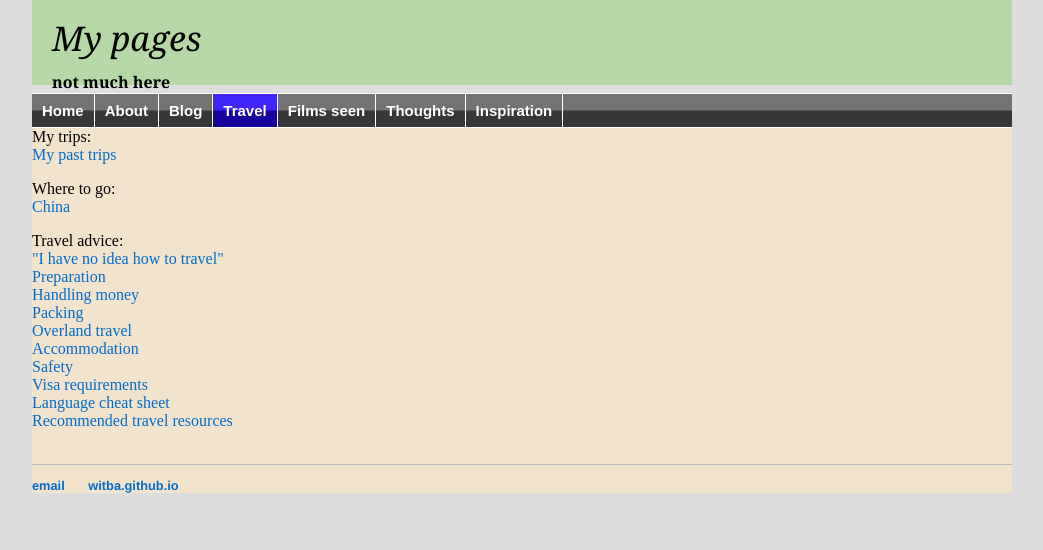
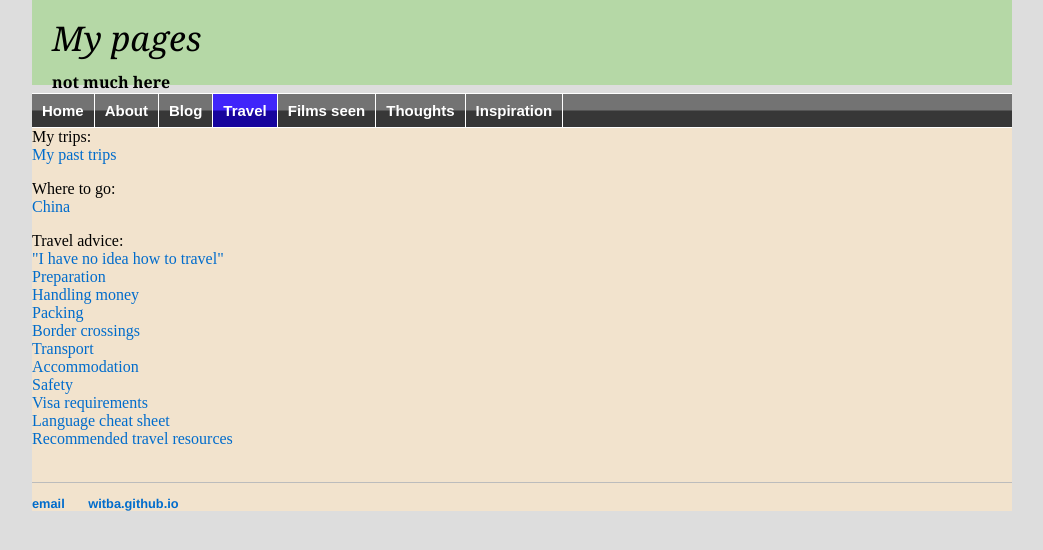
Before and after one commit to witba/witba.github.io, a Jekyll site: the page built from travel/index.html, in a window 1280 px wide. Shown: the top 550 px of the page, without its empty margins (118-1161 px from the left). Built offline with Jekyll 4.4.1, drawn with Linux system fonts in a browser that asks for light colours.

Commit message:
Update index.html

```diff
--- a/travel/index.html
+++ b/travel/index.html
@@ -12,7 +12,8 @@ Travel advice:<br>
 <a href="preparation.html">Preparation</a><br>
 <a href="money.html">Handling money</a><br>
 <a href="packing.html">Packing</a><br>
-<a href="overland.html">Overland travel</a><br>
+<a href="overland.html">Border crossings</a><br>
+<a href="transport.html">Transport</a><br>
 <a href="accomodation.html">Accommodation</a><br>
 <a href="safety.html">Safety</a><br>
 <a href="visas.html">Visa requirements</a><br>
```
